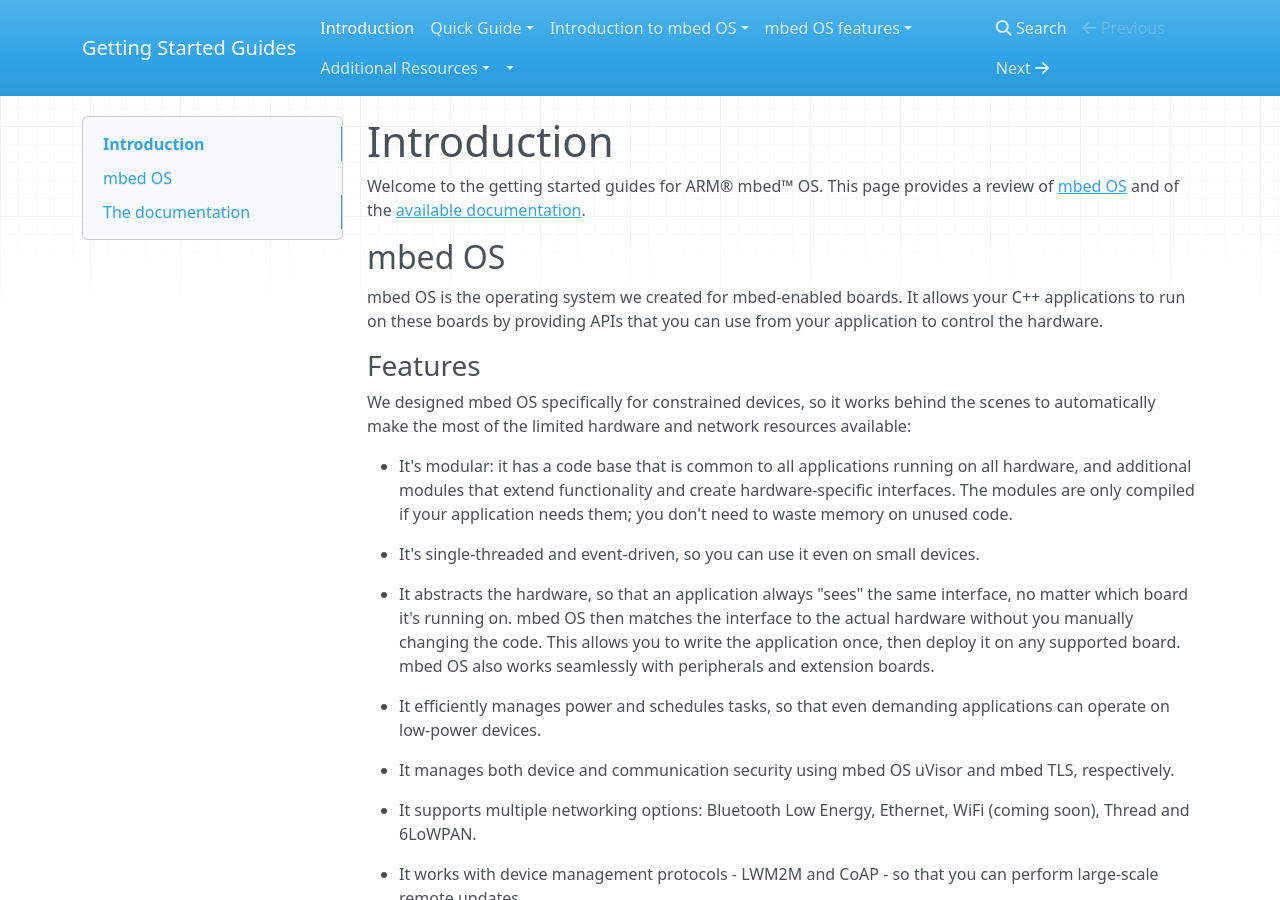
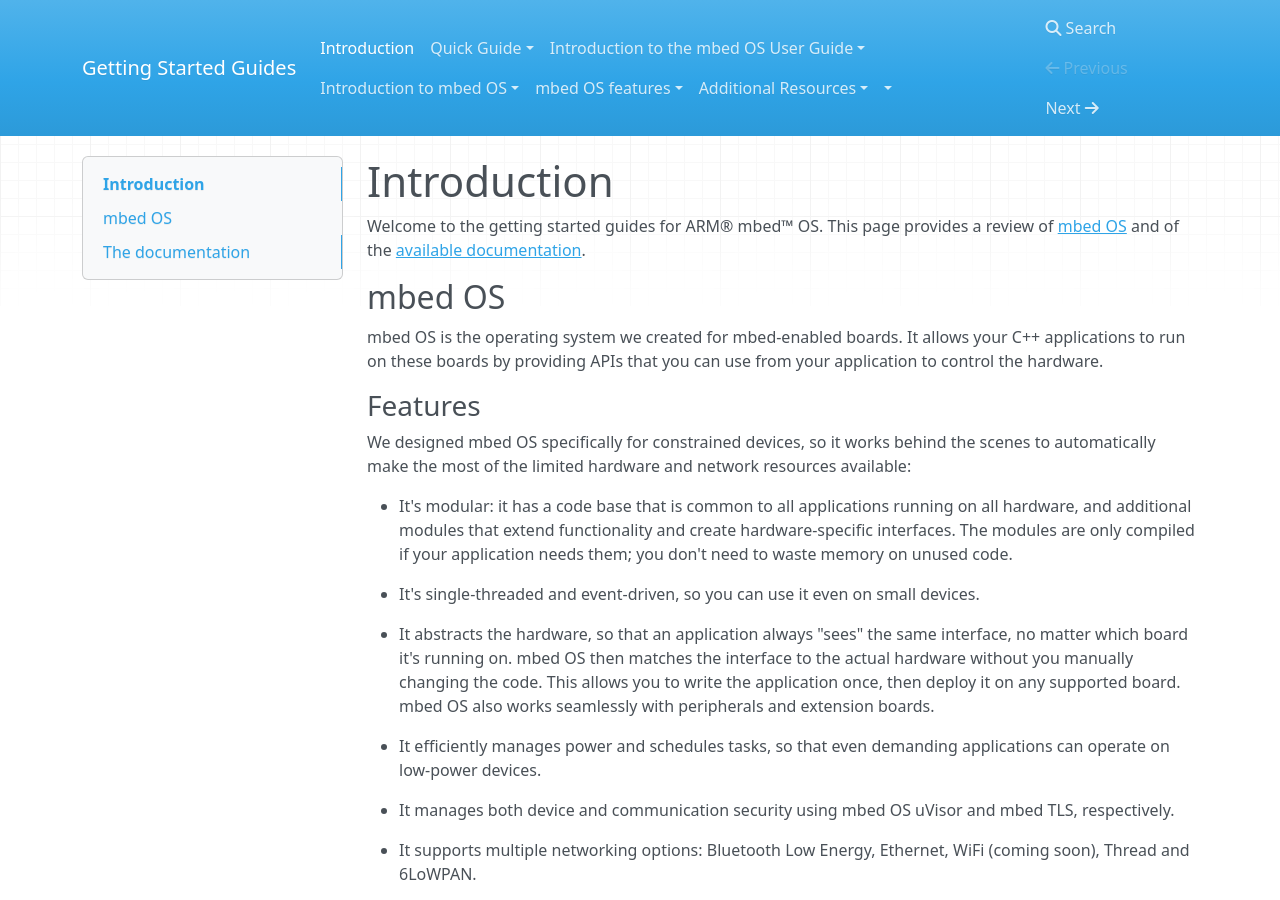
Before and after one commit to ARMmbed/GettingStartedmbedOS, an MkDocs documentation site: the page built from Docs/index.md, in a window 1280 px wide and 900 px high. Built offline with MkDocs 1.6.1, drawn with Linux system fonts in a browser that asks for light colours; nearby versions of some CDN libraries; old or Windows-style settings are respelled for this version of MkDocs.

Commit message:
Moving out the intro

```diff
--- a/mkdocs.yml
+++ b/mkdocs.yml
@@ -6,7 +6,7 @@ pages:
 - ['index.md','Introduction']
 - ['installation.md', 'Quick Guide', 'Installation']
 - ['FirstProjectmbedOS.md', 'Quick Guide', 'Your first application']
-- ['Full_Guide/guide_index.md', 'Introduction to mbed OS', 'Introduction to the mbed OS User Guide']
+- ['Full_Guide/guide_index.md', 'Introduction to the mbed OS User Guide', 'Introduction to the mbed OS User Guide']
 - ['Full_Guide/app_on_yotta.md', 'Introduction to mbed OS', 'mbed OS applications with yotta']
 - ['Full_Guide/app_on_mbed_os.md', 'Introduction to mbed OS', 'Writing applications for mbed OS']
 - ['GetTheCode.md', 'Introduction to mbed OS', 'Additional examples and code']
```
